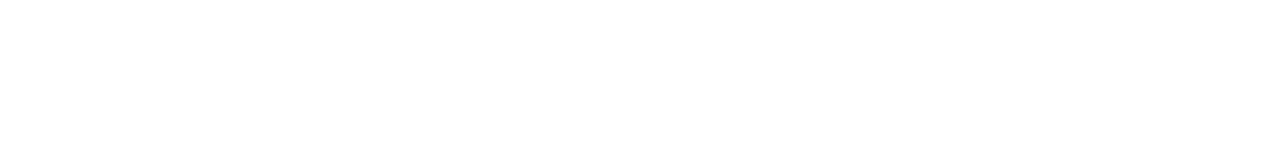
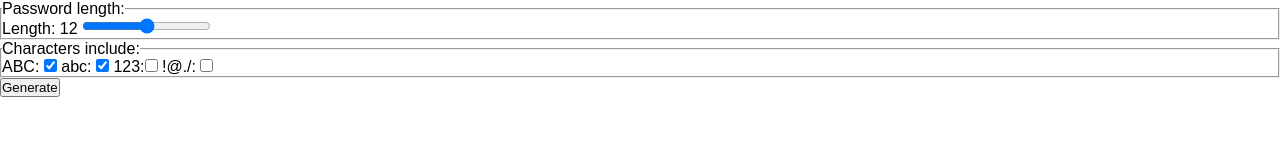
Before and after one commit to danilla-dev/Password-generator, a plain HTML site: page index.html in a window 1280 px wide. Drawn offline with Linux system fonts and the light colour scheme.

Commit message:
First basic HTML structure.

```diff
--- a/index.html
+++ b/index.html
@@ -9,7 +9,32 @@
 </head>
 
 <body>
-
+  <div id="app">
+    <form>
+      <fieldset class="fieldset length-fieldset">
+        <legend class="legend password-length-legend">Password length:</legend>
+        <label for="length">Length: </label>
+        <span class="length-value-preview" id="length-prev">12</span>
+        <input name="length" id="length" type="range" min="8" max="30" />
+      </fieldset>
+      <fieldset class="fieldset characters-fieldset">
+        <legend class="legend include-cahracters-legend">Characters include:</legend>
+        <div class="checkboxes-container">
+          <label for="length">ABC:
+            <input name="length" type="checkbox" id="include-uppercase" checked /></label>
+          <label for="length">abc:
+            <input name="length" type="checkbox" id="include-lowercase" checked /></label>
+          <label for="length">123:<input name="length" type="checkbox" id="include-numbers" />
+          </label>
+          <label for="length">!@./:
+            <input name="length" type="checkbox" id="include-specials" />
+          </label>
+        </div>
+      </fieldset>
+      <button id="generate-btn">Generate</button>
+      <span id="result"></span>
+    </form>
+  </div>
   <script src="/main.js"></script>
 </body>
 
--- a/style.css
+++ b/style.css
@@ -4,5 +4,15 @@
 	box-sizing: border-box;
 }
 html {
-	font-size: 62.5px;
+	font-size: 62.5%;
 }
+body {
+	font-family: 'Arial', sans-serif;
+	font-size: 1.6rem;
+}
+.container {
+	width: 100%;
+	max-width: 120rem;
+	margin: 0 auto;
+	padding: 0 2rem;
+}
```
